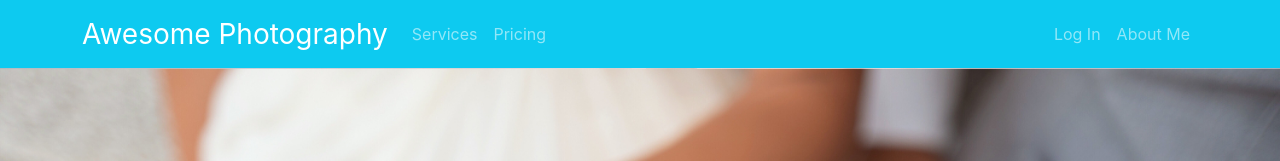
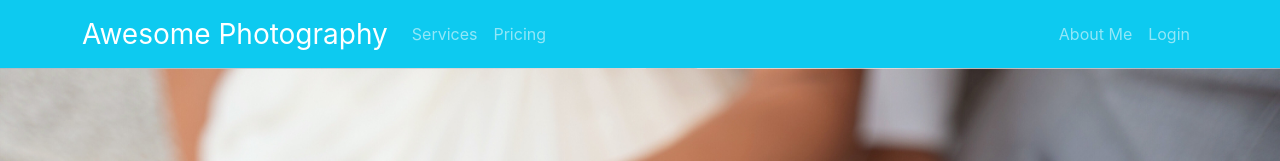
Before and after one commit to ArifulIslamShuvo/-independent-service-provider, a React (Create React App) app: page / in a window 1280 px wide. Shown: the top 161 px of the page. Built offline with nearby package versions, Linux system fonts and the light colour scheme; no server answers.

Commit message:
implemented signout

```diff
--- a/src/Pages/Shared/Header/Header.js
+++ b/src/Pages/Shared/Header/Header.js
@@ -1,8 +1,18 @@
+import { signOut } from 'firebase/auth';
 import React from 'react';
 import { Container, Nav, Navbar, NavDropdown } from 'react-bootstrap';
+import { useAuthState } from 'react-firebase-hooks/auth';
 import { Link } from 'react-router-dom';
+import auth from '../../../firebase.init';
 
 const Header = () => {
+    const [user, loading, error] = useAuthState(auth);
+
+    const handleLogout = () => {
+        signOut(auth);
+    }
+
+
     return (
         <header>
             <Navbar collapseOnSelect expand="lg" bg="info" sticky="top" variant="dark">
@@ -15,8 +25,10 @@ const Header = () => {
                             <Nav.Link href="signup">Pricing</Nav.Link>
                         </Nav>
                         <Nav>
-                            <Nav.Link as={Link} to="login">Log In</Nav.Link>
-                            <Nav.Link>About Me</Nav.Link>
+                            <Nav.Link as={Link} to="">About Me</Nav.Link>
+
+                            {user?  <Nav.Link onClick={handleLogout} as={Link} to="login">Logout</Nav.Link>
+                            : <Nav.Link as={Link} to="login">Login</Nav.Link>}
                         </Nav>
                     </Navbar.Collapse>
                 </Container>
```
